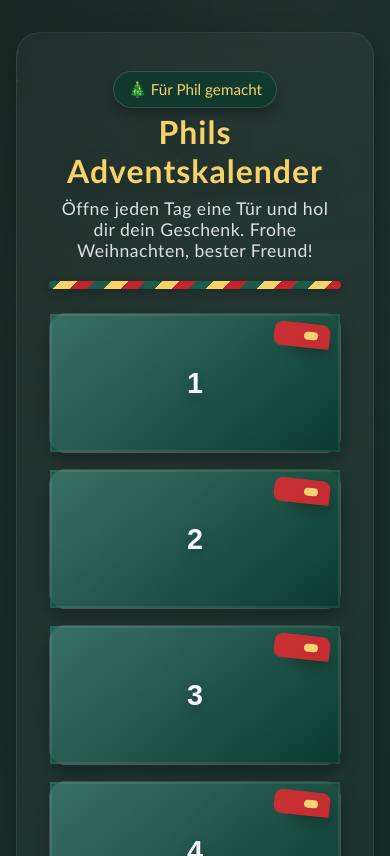
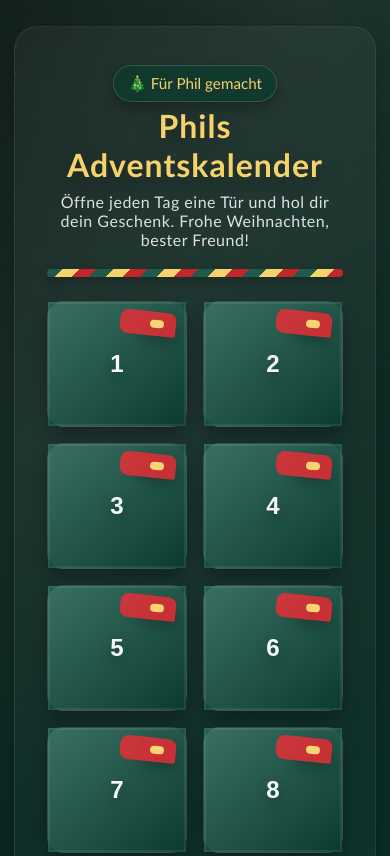
Before and after one commit to Lukas1407/Lukas1407.github.io, a plain HTML site: page index.html in a window 390 px wide. Shown: the top 856 px of the page. Drawn offline with Linux system fonts and the light colour scheme.

Commit message:
update for mobile

```diff
--- a/index.html
+++ b/index.html
@@ -287,6 +287,15 @@
       .door-panel { font-size: 1.8rem; }
       .gift { font-size: 0.95rem; }
     }
+
+    @media (max-width: 520px) {
+      body { padding: 26px 14px 42px; }
+      .calendar-grid { grid-template-columns: repeat(auto-fit, minmax(120px, 1fr)); }
+      .door { height: 126px; }
+      .door-panel { font-size: 1.5rem; }
+      .gift { font-size: 0.92rem; padding: 16px 12px; }
+      .subtitle { font-size: 1rem; }
+    }
   </style>
 </head>
 <body>
```
